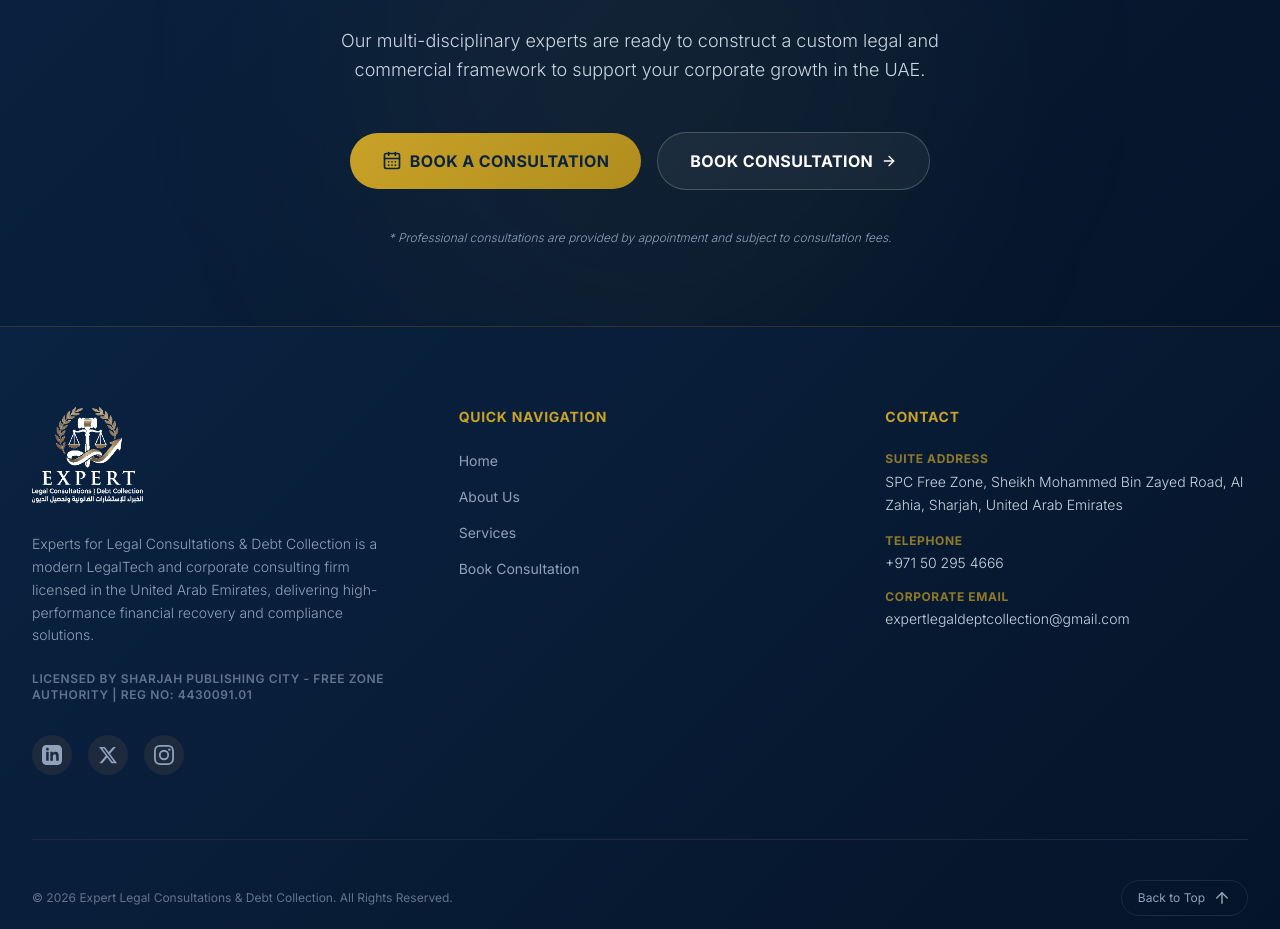
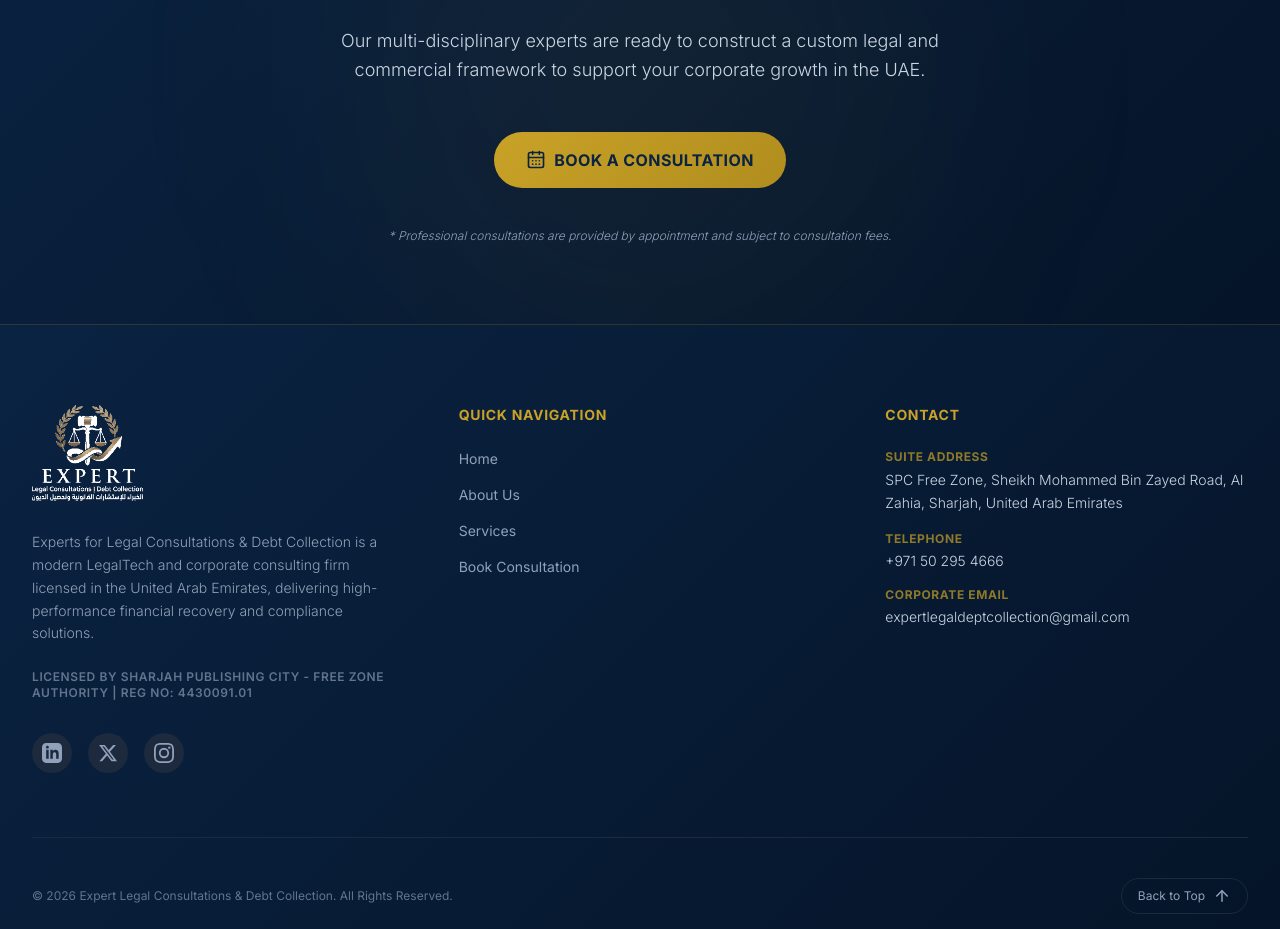
Before and after one commit to abdullahrock403-ops/legaltech, a Next.js app: page / in a window 1280 px wide. Shown: the part 3343-4272 px from the top of the page. Built offline with nearby package versions, Linux system fonts and the light colour scheme.

Commit message:
chore: remove secondary transparent button from page CTA section

```diff
--- a/src/app/page.tsx
+++ b/src/app/page.tsx
@@ -47,13 +47,6 @@ export default function Home() {
               <CalendarDays className="w-5 h-5" />
               <span>{t("hero_cta_book")}</span>
             </Link>
-            <Link
-              href="/booking"
-              className="w-full sm:w-auto inline-flex items-center justify-center space-x-2 rtl:space-x-reverse px-8 py-4 rounded-full text-base font-bold tracking-wide uppercase border border-white/20 hover:border-gold-500 bg-white/5 hover:bg-white/10 text-white transition-all duration-300 transform hover:-translate-y-1"
-            >
-              <span>{t("nav_book_btn")}</span>
-              {isRtl ? <ArrowLeft className="w-4 h-4" /> : <ArrowRight className="w-4 h-4" />}
-            </Link>
           </div>
           <p className="text-xs text-slate-400 italic font-light pt-2">
             * {t("hero_fee_note")}
```
